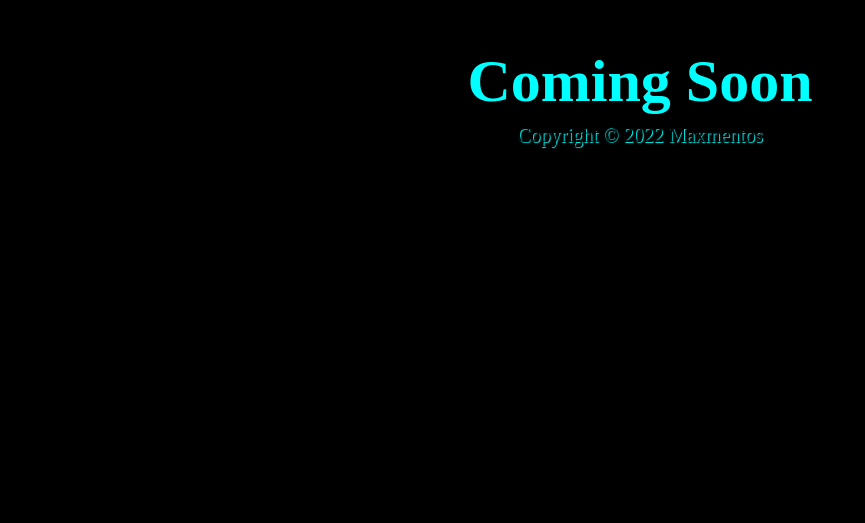
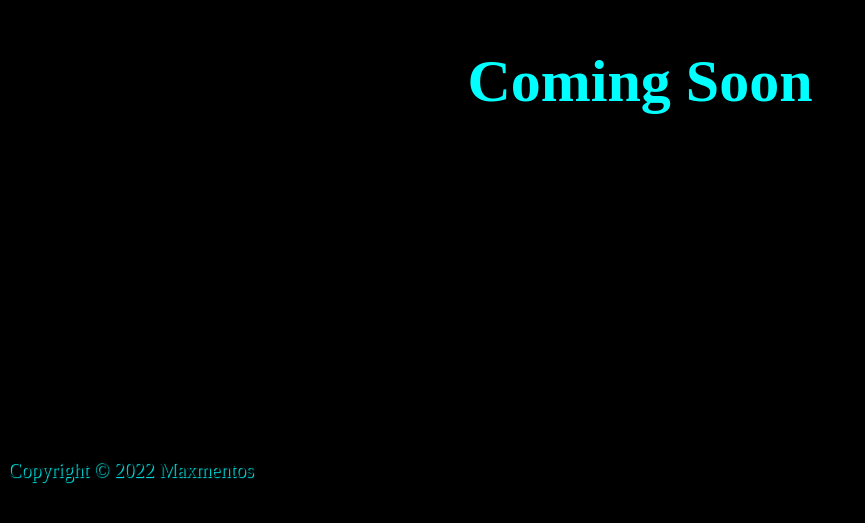
Before and after one commit to 0xHitesh/maxmentos.me, a plain HTML site: page index.html in a window 1280 px wide. Shown: the part 261-784 px from the top of the page, without its empty margins (0-865 px from the left). Drawn offline with Linux system fonts and the light colour scheme.

Commit message:
Update style.css

```diff
--- a/style.css
+++ b/style.css
@@ -8,11 +8,12 @@
 
 #copyright{
     font-size: 20px;
-    padding: 8px;
-    text-align: center;
+    position:absolute;
+    bottom:0;
+    width:100%;
+    height:60px;
     text-shadow: 1px 1px 1px cyan;
-    margin: auto;
-    height: 50px;
+
 }
 
 html{
```
